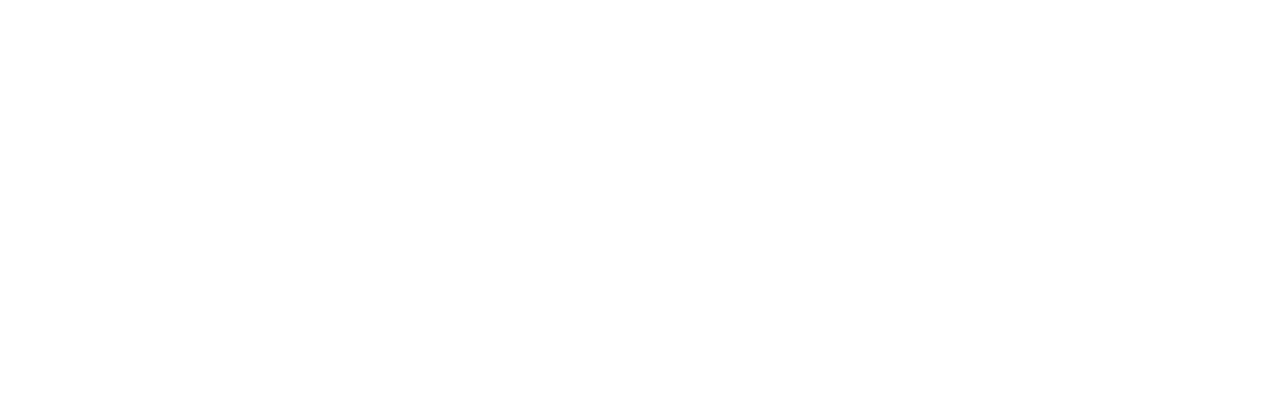
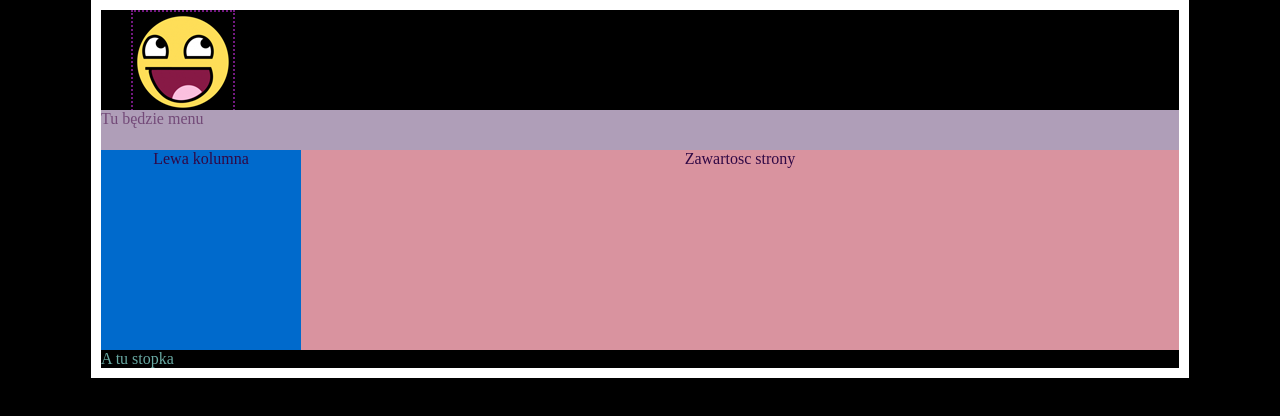
Before and after one commit to Diaxil/Diaxil, a plain HTML site: page index.html in a window 1280 px wide. Drawn offline with Linux system fonts and the light colour scheme.

Commit message:
poprawione

```diff
--- a/index.html
+++ b/index.html
@@ -6,7 +6,24 @@
 <meta http-equiv="Content-Type" content="text/html;
 charset=UTF-8" />
 <title>Strona główna</title>
+<link href="style.css" rel="stylesheet">
 </head>
 <body>
+
+  <div id="container">
+<header>
+<div id="logo"><img src="img/logo.png" alt="Buzia"></div>
+
+</header>
+<nav>Tu będzie menu</nav>
+<main>
+
+  <div id="col-left">Lewa kolumna</div>
+  <div id="col-center">Zawartosc strony</div>
+
+</main>
+<footer>A tu stopka</footer>
+</div>
+
 </body>
 </html>
--- /dev/null
+++ b/style.css
@@ -0,0 +1,83 @@
+header, nav, main, footer
+{
+display: block;
+width: 1078px;
+}
+
+
+body {
+ color: #ffffff;
+ background-color:#000000;
+ margin: 0px;
+text-align:center;
+}
+
+header{
+height: 100px;
+color:#bf8884;
+//position: relative;
+float: left;
+
+}
+
+main{
+color:#300845;
+height: auto;
+overflow:hidden;
+}
+
+footer{
+color:#68a8a2;
+clear: both;
+text-align: left;
+}
+
+nav{
+
+  clear: both;
+  position: relative;
+  width: auto;
+  height: 40px;
+color:#734a78;
+background-color:#af9eb8;
+text-align: left;
+}
+
+
+div{
+  width: 1078px;
+  height: 100px;
+}
+
+#col-left {
+background-color:#006acc;
+width: 200px;
+height: 200px;
+float: left;
+
+}
+#col-center {
+background-color:#d9939f;
+width: 878px;
+height: 200px;
+float: left;
+}
+
+#container {
+ position: relative;
+margin: auto;
+ width: 1078px;
+ height: auto;
+ overflow: hidden;
+ border: 10px solid #ffffff;
+}
+
+#logo {
+position: absolute;
+ top:0px;
+ left:30px;
+ width: 100px;
+ height: 100px;
+ border: 2px dotted #731980;
+
+}
```
Also changed, not shown: img/logo.png (added).
